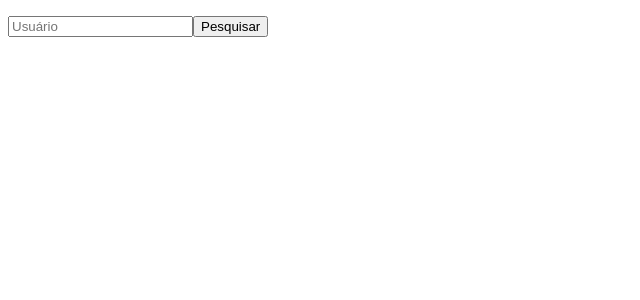
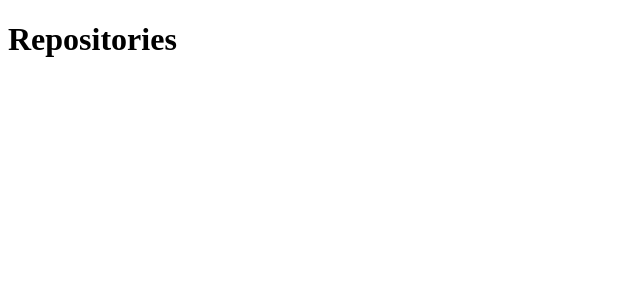
Before and after one commit to Lkvasc/searchRepository, a React (Create React App) app: page /repositories in a window 1280 px wide. Shown: the top 300 px of the page, without its empty margins (0-640 px from the left). Built offline with nearby package versions, Linux system fonts and the light colour scheme.

Commit message:
Adicionando rotas utilizando react-router-dom

```diff
--- a/package.json
+++ b/package.json
@@ -9,6 +9,7 @@
     "axios": "^0.21.1",
     "react": "^17.0.2",
     "react-dom": "^17.0.2",
+    "react-router-dom": "^5.2.0",
     "react-scripts": "4.0.3",
     "web-vitals": "^1.0.1"
   },
--- a/src/App.js
+++ b/src/App.js
@@ -1,21 +1,12 @@
 import React, { useState } from 'react';
-import axios from 'axios';
+import Routes from './routes';
 
-function App(props) {
-  const [usuario, setUsuario ] = useState('');
+function App() {
 
-  function handlePesquisa()  {
-      axios.get(`https://api.github.com/users/${usuario}/repos`).then(
-        response => console.log(response.data)
-      );
-  }
   return (
     <>
-      <p> {usuario}</p>
-      <input className="usuarioInput" placeholder="Usuário" value={usuario} onChange={ e => setUsuario(e.target.value)} />
-      <button type="button" onClick={handlePesquisa}>Pesquisar</button>
+      <Routes/>
     </>
-
   );
 }
 
--- /dev/null
+++ b/src/Home.js
@@ -0,0 +1,22 @@
+import React, { useState } from 'react';
+import axios from 'axios';
+
+function App(props) {
+  const [usuario, setUsuario ] = useState('');
+
+  function handlePesquisa()  {
+      axios.get(`https://api.github.com/users/${usuario}/repos`).then(
+        response => console.log(response.data)
+      );
+  }
+  return (
+    <>
+      <p> {usuario}</p>
+      <input className="usuarioInput" placeholder="Usuário" value={usuario} onChange={ e => setUsuario(e.target.value)} />
+      <button type="button" onClick={handlePesquisa}>Pesquisar</button>
+    </>
+
+  );
+}
+
+export default App;
--- /dev/null
+++ b/src/Repositories.js
@@ -0,0 +1,7 @@
+import React from 'react';
+
+export default function Repositories() {
+    return(
+        <h1>Repositories</h1>
+    )
+}
--- a/src/index.js
+++ b/src/index.js
@@ -1,6 +1,7 @@
 import React from 'react';
 import ReactDOM from 'react-dom';
 import App from './App';
+import Repositories from './Repositories';
 
 
 ReactDOM.render(
--- /dev/null
+++ b/src/routes.js
@@ -0,0 +1,16 @@
+import React from 'react';
+import {  Switch, Route, BrowserRouter} from 'react-router-dom';
+
+import Repositories from './Repositories';
+import Home from './Home';
+
+export default function Routes () {
+    return (
+        <BrowserRouter>
+            <Switch>
+                <Route path='/' exact component={Home}/>
+                <Route path='/repositories' component={Repositories}/>
+            </Switch>
+        </BrowserRouter>
+    )
+}
```
Also changed, not shown: 1 other file (tests, documents, lock files or other folders).
